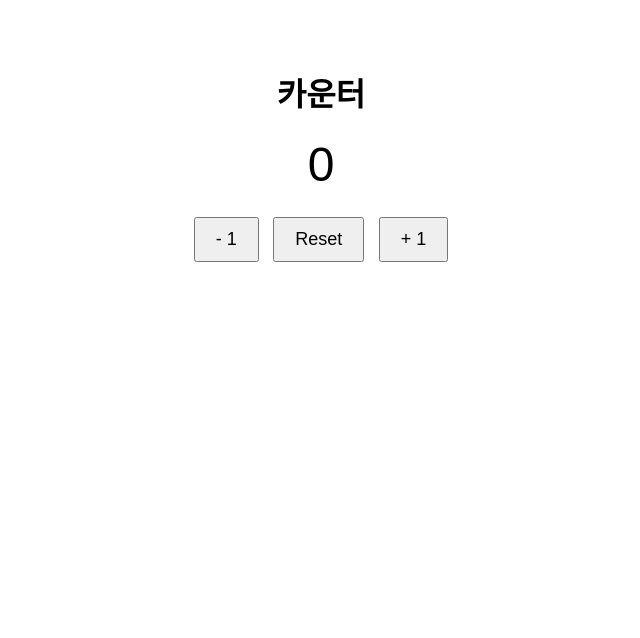
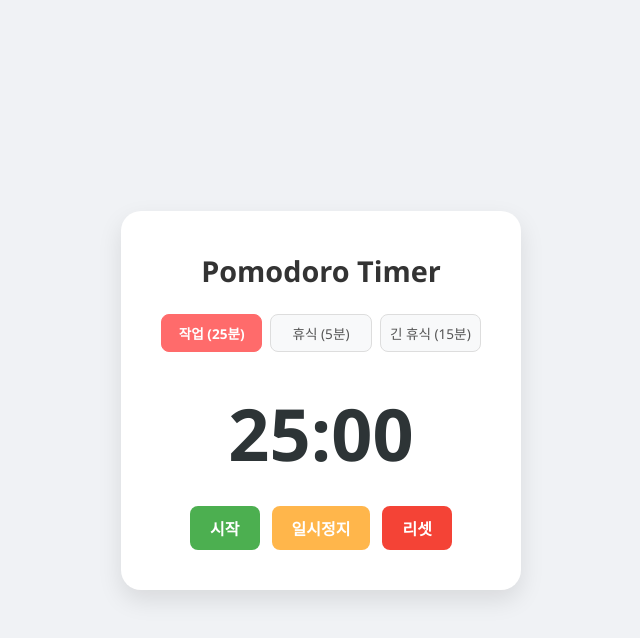
Before and after one commit to Babo322/w26w02-counter, a plain HTML site: page index.html in a window 1280 px wide. Shown: the whole page, without its empty margins (319-959 px from the left). Drawn offline with Linux system fonts and the light colour scheme.

Commit message:
뽀모도로 타이머

```diff
--- a/index.html
+++ b/index.html
@@ -1,16 +1,32 @@
 <!DOCTYPE html>
 <html lang="ko">
 <head>
-  <meta charset="UTF-8" />
-  <title>카운터</title>
-  <link rel="stylesheet" href="style.css" />
+  <meta charset="UTF-8">
+  <meta name="viewport" content="width=device-width, initial-scale=1.0">
+  <title>뽀모도로 타이머</title>
+  <link rel="stylesheet" href="style.css">
 </head>
 <body>
-  <h1>카운터</h1>
-  <div id="count">0</div>
-  <button id="dec">- 1</button>
-  <button id="reset">Reset</button>
-  <button id="inc">+ 1</button>
+  <div class="container">
+    <h1>Pomodoro Timer</h1>
+
+    <!-- 모드 선택 버튼 -->
+    <div class="mode-buttons">
+      <button id="work-btn" class="mode-btn active" data-time="1500">작업 (25분)</button>
+      <button id="short-break-btn" class="mode-btn" data-time="300">휴식 (5분)</button>
+      <button id="long-break-btn" class="mode-btn" data-time="900">긴 휴식 (15분)</button>
+    </div>
+
+    <!-- 타이머 표시 -->
+    <div class="timer-display" id="timer">25:00</div>
+
+    <!-- 제어 버튼 -->
+    <div class="control-buttons">
+      <button id="start-btn" class="ctrl-btn">시작</button>
+      <button id="pause-btn" class="ctrl-btn" disabled>일시정지</button>
+      <button id="reset-btn" class="ctrl-btn">리셋</button>
+    </div>
+  </div>
 
   <script src="script.js"></script>
 </body>
--- a/script.js
+++ b/script.js
@@ -1,28 +1,88 @@
-let count = 0;
+// DOM 요소 가져오기
+const timerDisplay = document.getElementById('timer');
+const startBtn = document.getElementById('start-btn');
+const pauseBtn = document.getElementById('pause-btn');
+const resetBtn = document.getElementById('reset-btn');
+const modeButtons = document.querySelectorAll('.mode-btn');
 
-const countEl = document.getElementById("count");
-const incBtn = document.getElementById("inc");
-const decBtn = document.getElementById("dec");
-const resetBtn = document.getElementById("reset");
+// 상태 변수
+let timerInterval = null;
+let timeLeft = 1500; // 기본값 25분 (초 단위)
+let currentModeTime = 1500; // 현재 선택된 모드의 시작 시간 저장
 
-function render() {
-  countEl.textContent = count;
+// 초(sec)를 mm:ss 형식의 문자열로 변환하는 함수
+function formatTime(seconds) {
+  const mins = Math.floor(seconds / 60);
+  const secs = seconds % 60;
+  return `${mins.toString().padStart(2, '0')}:${secs.toString().padStart(2, '0')}`;
 }
 
-incBtn.addEventListener("click", () => {
-  count++;
-  render();
+// 화면 및 웹브라우저 탭 타이틀 업데이트
+function updateDisplay() {
+  const formatted = formatTime(timeLeft);
+  timerDisplay.textContent = formatted;
+  document.title = `(${formatted}) 뽀모도로 타이머`;
+}
+
+// 타이머 시작
+function startTimer() {
+  if (timerInterval !== null) return; // 이미 실행 중이면 중복 실행 방지
+
+  startBtn.disabled = true;
+  pauseBtn.disabled = false;
+
+  timerInterval = setInterval(() => {
+    timeLeft--;
+    updateDisplay();
+
+    if (timeLeft <= 0) {
+      clearInterval(timerInterval);
+      timerInterval = null;
+      alert('시간이 완료되었습니다!');
+      resetTimer();
+    }
+  }, 1000);
+}
+
+// 타이머 일시정지
+function pauseTimer() {
+  clearInterval(timerInterval);
+  timerInterval = null;
+
+  startBtn.disabled = false;
+  pauseBtn.disabled = true;
+}
+
+// 타이머 리셋
+function resetTimer() {
+  pauseTimer();
+  timeLeft = currentModeTime;
+  updateDisplay();
+}
+
+// 모드 변경 (작업 / 휴식 / 긴 휴식)
+function changeMode(e) {
+  // 클릭된 버튼 찾기 (이벤트 위임 고려)
+  const target = e.target;
+  if (!target.classList.contains('mode-btn')) return;
+
+  // 모든 모드 버튼에서 active 클래스 제거 후 클릭된 버튼에만 추가
+  modeButtons.forEach(btn => btn.classList.remove('active'));
+  target.classList.add('active');
+
+  // 모드에 맞는 시간 설정
+  currentModeTime = parseInt(target.getAttribute('data-time'), 10);
+  resetTimer();
+}
+
+// 이벤트 리스너 등록
+startBtn.addEventListener('click', startTimer);
+pauseBtn.addEventListener('click', pauseTimer);
+resetBtn.addEventListener('click', resetTimer);
+
+modeButtons.forEach(btn => {
+  btn.addEventListener('click', changeMode);
 });
 
-decBtn.addEventListener("click", () => {
-    count--
-    render()
-  }
-)
-
-resetBtn.addEventListener("click", () => {
-  count = 0;
-  render();
-});
-
-render();
+// 초기 화면 표시 설정
+updateDisplay();
--- a/style.css
+++ b/style.css
@@ -1,21 +1,117 @@
-body {
-  font-family: Arial, sans-serif;
-  text-align: center;
-  padding: 40px;
+* {
+  box-sizing: border-box;
+  margin: 0;
+  padding: 0;
+  font-family: 'Segoe UI', Tahoma, Geneva, Verdana, sans-serif;
 }
 
-#count {
-  font-size: 48px;
-  margin: 20px 0;
+body {
+  background-color: #f0f2f5;
+  display: flex;
+  justify-content: center;
+  align-items: center;
+  min-height: 100vh;
 }
 
-button {
-  font-size: 18px;
-  margin: 5px;
-  padding: 10px 20px;
-  cursor: pointer;
+.container {
+  background-color: #ffffff;
+  padding: 2.5rem;
+  border-radius: 20px;
+  box-shadow: 0 10px 25px rgba(0, 0, 0, 0.1);
+  text-align: center;
+  max-width: 400px;
+  width: 100%;
 }
 
-button:hover {
-  background-color: #fd8a8a;
+h1 {
+  color: #333;
+  margin-bottom: 1.5rem;
+  font-size: 1.8rem;
 }
+
+.mode-buttons {
+  display: flex;
+  justify-content: space-between;
+  gap: 8px;
+  margin-bottom: 2rem;
+}
+
+.mode-btn {
+  flex: 1;
+  padding: 8px 4px;
+  font-size: 0.85rem;
+  border: 1px solid #ddd;
+  background-color: #f8f9fa;
+  color: #555;
+  border-radius: 8px;
+  cursor: pointer;
+  transition: all 0.2s ease;
+}
+
+.mode-btn:hover {
+  background-color: #e9ecef;
+}
+
+.mode-btn.active {
+  background-color: #ff6b6b;
+  color: white;
+  border-color: #ff6b6b;
+  font-weight: bold;
+}
+
+.timer-display {
+  font-size: 4.5rem;
+  font-weight: bold;
+  color: #2d3436;
+  margin: 1.5rem 0;
+  font-variant-numeric: tabular-nums; /* 숫자가 변할 때 너비가 흔들리지 않도록 고정 */
+}
+
+.control-buttons {
+  display: flex;
+  justify-content: center;
+  gap: 12px;
+}
+
+.ctrl-btn {
+  padding: 10px 20px;
+  font-size: 1rem;
+  font-weight: 600;
+  border: none;
+  border-radius: 8px;
+  cursor: pointer;
+  transition: all 0.2s ease;
+}
+
+#start-btn {
+  background-color: #4caf50;
+  color: white;
+}
+
+#start-btn:hover {
+  background-color: #45a049;
+}
+
+#pause-btn {
+  background-color: #ff9800;
+  color: white;
+}
+
+#pause-btn:hover:not(:disabled) {
+  background-color: #fb8c00;
+}
+
+#reset-btn {
+  background-color: #f44336;
+  color: white;
+}
+
+#reset-btn:hover {
+  background-color: #e53935;
+}
+
+.ctrl-btn:disabled {
+  background-color: #ccc;
+  cursor: not-allowed;
+  opacity: 0.7;
+}
```
